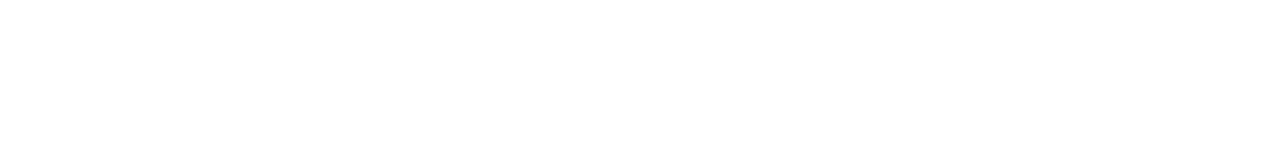
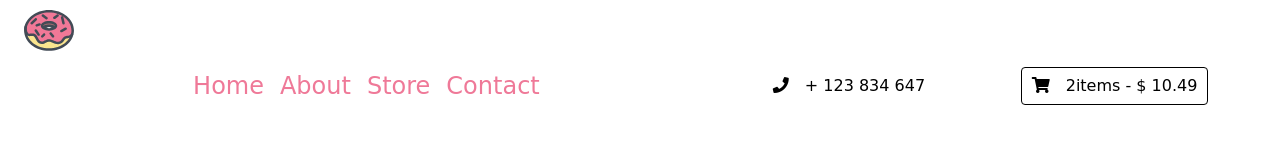
Before and after one commit to calebbenjin/Cupcake-store., a plain HTML site: page index.html in a window 1280 px wide. Drawn offline with Linux system fonts and the light colour scheme; a web font is replaced by a local one.

Commit message:
header, navbar, collapseBar, logo, add to cart,

```diff
--- a/css/style.css
+++ b/css/style.css
@@ -0,0 +1,64 @@
+@import url("https//fonts.googleapis.com/css?family=Kaushan+Script");
+
+:root {
+  --mainPink: #ef7998;
+  --mainYellow: #f9e494;
+  --mainWhite: #fff;
+  --mainBlack: #000;
+  --yellowTrans: #f9e49480;
+  --mainGrey: #eeeeee;
+}
+
+a {
+  text-decoration: none;
+}
+a:hover{
+  text-decoration: none;
+}
+ul {
+  list-style: none;
+}
+
+body{
+  font-family: "Kanushan Script", cursive;
+  background: var(--mainWhite);
+  color: var(--mainBlack);
+}
+
+/* nav links */
+.navbar-toggler {
+  outline: none !important;
+}
+
+.toggler-icon {
+  font-size: 2.5rem;
+  color: var(--mainPink);
+}
+.nav-link {
+  color: var(--mainPink);
+  font-size: 1.5rem;
+  transition: all 0.5s ease-in-out;
+}
+.nav-link:hover {
+  color: var(--mainBlack);
+}
+/* end of nav links */
+
+/* Info icons */
+.cart-info_icon {
+  color: var(--mainBlack);
+  cursor: pointer;
+}
+
+.cart-info {
+  border: 0.1rem solid var(--mainBlack);
+  color: var(--mainBlack);
+  border-radius: 0.25rem;
+  padding: 0.4rem 0.6rem;
+  cursor: pointer;
+}
+.cart-info:hover {
+  background: var(--mainPink);
+  border-color: var(--mainPink);
+  color: var(--mainWhite);
+}
--- a/index.html
+++ b/index.html
@@ -4,9 +4,63 @@
     <meta charset="UTF-8">
     <meta name="viewport" content="width=device-width, initial-scale=1.0">
     <meta http-equiv="X-UA-Compatible" content="ie=edge">
+
+    <!--Bootstrap css-->
+    <link rel="stylesheet" href="css/bootstrap.min.css">
+    <!--Main css-->
+    <link rel="stylesheet" href="css/style.css">
+    <!--Font awesome-->
+    <link rel="stylesheet" href="css/all.css">
     <title>Our Store</title>
 </head>
 <body>
+    <!--Header-->
+    <header>
+        <nav class="nav-bar navbar-expand-lg px-4">
+            <!--Logo brand-->
+            <a href="#" class="navbar-brand"><img src="img/logo.svg" alt=""></a>
+            <button class="navbar-toggler" type="button" data-toggle="collapse" data-target="#myNav">
+                <span class="toggler-icon"><i class="fas fa-bars"></i></span>
+            </button>
+            <div class="collapse navbar-collapse" id="myNav">
+                <ul class="navbar-nav mx-auto text-capitalize">
+                    <li class="nav-item active">
+                        <a href="#" class="nav-link">Home</a>
+                    </li>
+                    <li class="nav-item">
+                        <a href="#" class="nav-link">About</a>
+                    </li>
+                    <li class="nav-item">
+                        <a href="#" class="nav-link">Store</a>
+                    </li>
+                    <li class="nav-item">
+                        <a href="#" class="nav-link">Contact</a>
+                    </li>
+                </ul>
+                <div class="nav-info-items d-none d-lg-flex">
+                    <!--Tel Info-->
+                    <div class="nav-info align-items-center d-flex justify-content-between mx-lg-5">
+                        <span class="info-icon mx-lg-3"><i class="fas fa-phone"></i></span>
+                        <p class="mb-0">+ 123 834 647</p>
+                    </div>
+                    <!--Tel info end-->
 
+                    <!--Add to cart-->
+                    <div id="cart-info" class="nav-info align-items-center cart-info d-flex justify-content-between mx-lg-5">
+                        <span class="cart-info_icon mr-lg-3">
+                            <i class="fas fa-shopping-cart"></i>
+                        </span>
+                        <p class="mb-0 text-capitalize"><span id="item-count">2</span>items - $ <span class="item-total">10.49</span></p>
+                    </div>
+                    <!--Add to cart end-->
+                </div>
+            </div>
+        </nav>
+        <!--end of nav-->
+
+        <!--banner-->
+
+    </header>
+    <!--Header end-->
 </body>
 </html>
```
